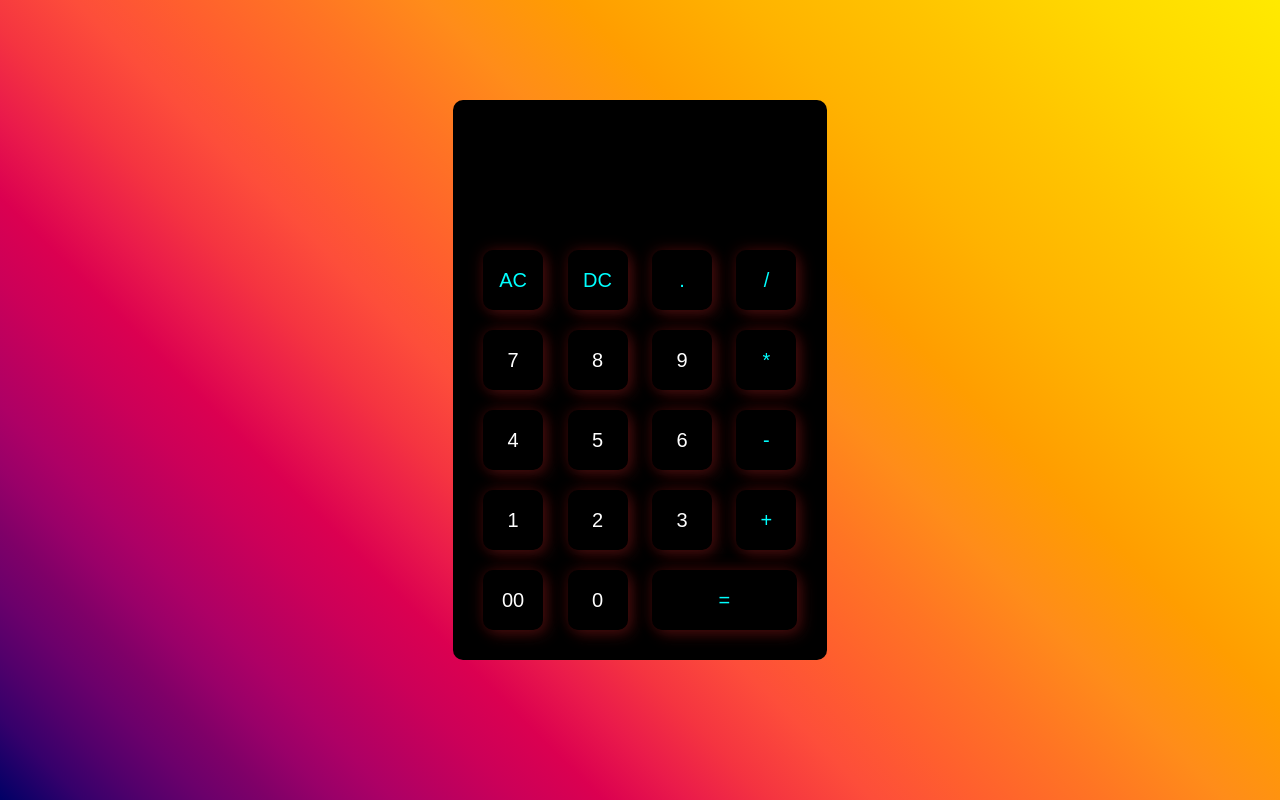
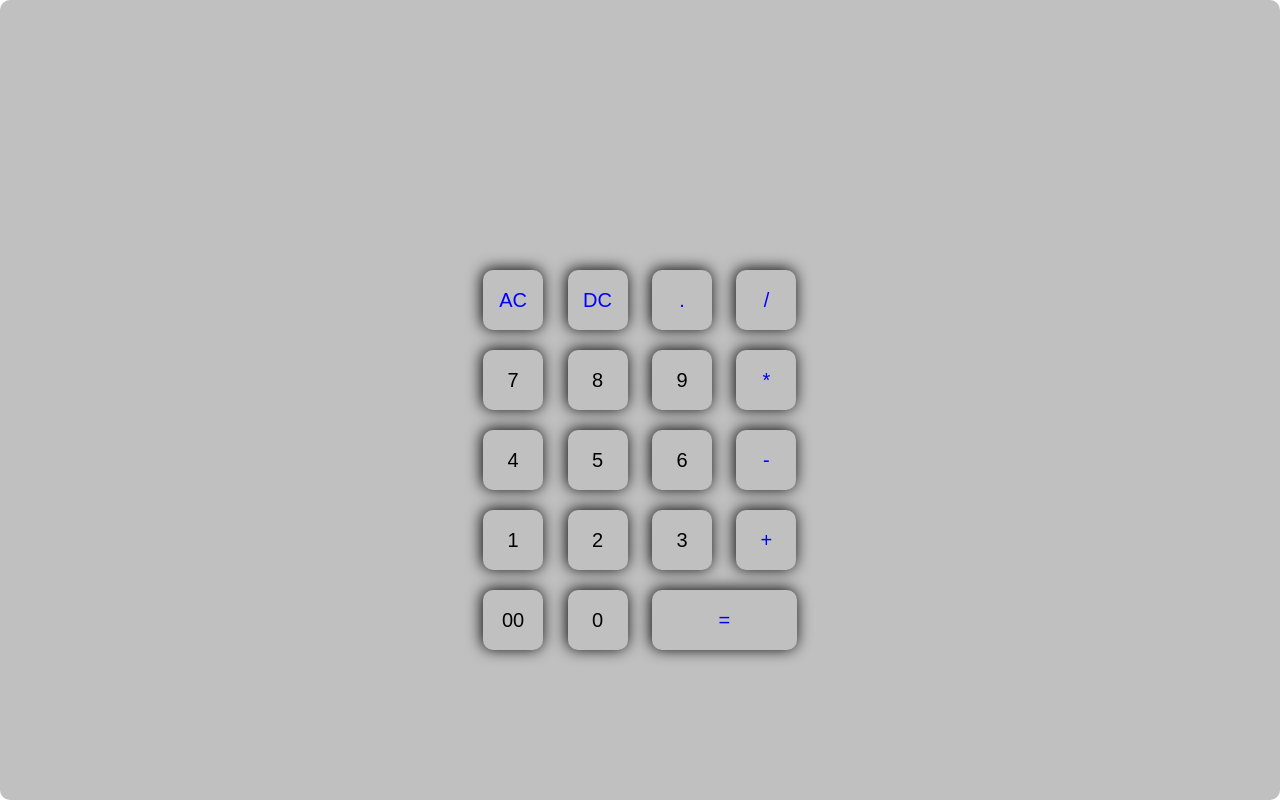
Before and after one commit to pankaj297/Calculator, a plain HTML site: page index.html in a window 1280 px wide. Drawn offline with Linux system fonts and the light colour scheme.

Commit message:
Update style.css

```diff
--- a/style.css
+++ b/style.css
@@ -5,44 +5,15 @@
     box-sizing: border-box;
 }
 
-.container{
+.calculator{
+    background: silver;
+    padding: 20px;
+    border-radius: 10px;
+    height: 100vh;
     width: 100%;
-    height: 100vh;
-/*     background: aquamarine; */
     display: flex;
     align-items: center;
     justify-content: center;
-    padding-bottom: 40px;
-    background-image: linear-gradient(
-  45deg,
-  hsl(240deg 100% 20%) 0%,
-  hsl(270deg 100% 21%) 4%,
-  hsl(286deg 100% 21%) 7%,
-  hsl(300deg 100% 21%) 10%,
-  hsl(311deg 100% 25%) 13%,
-  hsl(319deg 100% 30%) 16%,
-  hsl(325deg 100% 34%) 19%,
-  hsl(330deg 100% 37%) 22%,
-  hsl(334deg 100% 40%) 25%,
-  hsl(338deg 100% 43%) 29%,
-  hsl(346deg 83% 51%) 33%,
-  hsl(356deg 90% 58%) 37%,
-  hsl(6deg 98% 61%) 42%,
-  hsl(14deg 100% 59%) 47%,
-  hsl(22deg 100% 57%) 53%,
-  hsl(30deg 100% 55%) 59%,
-  hsl(37deg 100% 50%) 66%,
-  hsl(42deg 100% 50%) 74%,
-  hsl(46deg 100% 50%) 82%,
-  hsl(51deg 100% 50%) 91%,
-  hsl(55deg 100% 50%) 100%
-);
-
-}
-.calculator{
-    background: black;
-    padding: 20px;
-    border-radius: 10px;
 }
 .calculator form input{
     border: 0;
@@ -50,12 +21,10 @@
     width: 60px;
     height: 60px;
     border-radius: 10px;
-    /* box-shadow: -8px -8px 15px rgb(255, 255, 255, 0.1), 5px 5px 15px rgb(0, 0, 0, 0.2); */
-    box-shadow: -1px -1px 15px rgba(206, 28, 28, 0.2), 5px 5px 15px rgba(179, 35, 35, 0.3);
-
+    box-shadow: -1px -1px 15px black, 5px 5px 15px silver;
     background: transparent;
     font-size: 20px;
-    color: #fff;
+    color: black;
     cursor: pointer;
     margin: 10px;
 
@@ -72,15 +41,13 @@ form .display input{
     box-shadow: none;
 }
 form input.operator{
-   color: aqua;
+   color: blue;
 }
 
 @media only screen and (max-width: 370px){
     .calculator{
         width: 400px;
-        height: 510px;
-        margin-left: 8px;
-        margin-right: 8px;
+        height: 100vh;
     }
     .calculator form input{
         border: 0;
```
